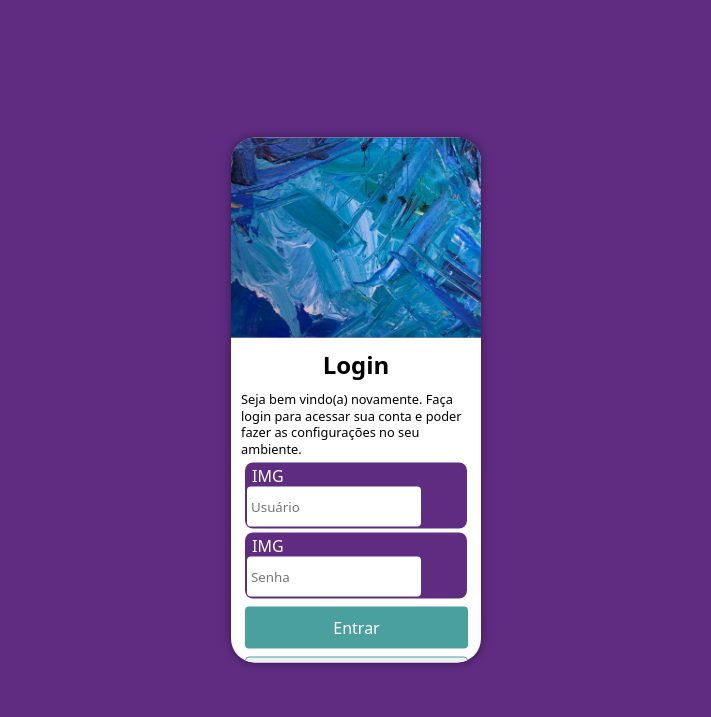
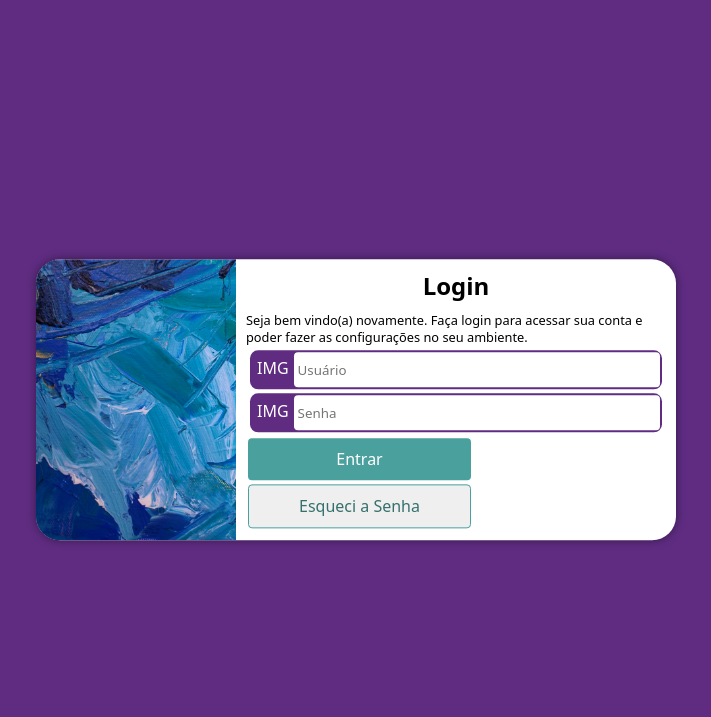
Before and after one commit to Bieelsanto/projeto-login, a plain HTML site: page index.html in a window 1280 px wide. Shown: the whole page, without its empty margins (284-995 px from the left). Drawn offline with Linux system fonts and the light colour scheme.

Commit message:
exercícios atualização

```diff
--- /dev/null
+++ b/estilos/media-query.css
@@ -0,0 +1,41 @@
+@charset "UTF-8";
+
+/*
+Typical device breaking points:
+-------------------------------
+Mobile: 360 x 640.
+Mobile: 375 x 667.
+Mobile: 360 x 720.
+iPhone X: 375 x 812.
+Pixel 2: 411 x 731.
+Tablet: 768 x 1024.
+Laptop: 1366 x 768.
+High-res laptop or desktop: 1920 x 1080.
+--------------------------------
+ */
+
+@media screen and (min-width:812px){
+    section#login{
+        display: flex;
+        flex-direction: row;
+        background-color: white;
+
+        width: auto;
+        height: auto;
+    }
+
+    section#login > div#imagem{
+
+        background: var(--cor-primaria) url(../imagens/pexels-nick-collins-1292998.jpg) no-repeat;
+        min-width: 200px;
+        height: auto;
+        background-size: cover;
+        display: block;
+    }
+    div#formulario{
+        display: flex;
+        flex-direction: row;
+        flex-wrap: nowrap;
+    }
+
+}
--- a/estilos/style.css
+++ b/estilos/style.css
@@ -64,6 +64,13 @@ section#login > div#formulario{
     display: block;
 }
 
+div#formulario{
+    display: flex;
+    justify-content: flex-start;
+    align-items: stretch;
+    flex-direction: row;
+}
+
 div#formulario > h1{
     text-align: center;
     margin-bottom: 10px;
@@ -80,6 +87,10 @@ div#divusu, div#divsen{
     padding: 2px;
     margin: 4px;
     border-radius: 8px;
+    display: flex;
+    justify-content: flex-start;
+    align-items: stretch;
+    flex-direction: row;
 }
 
 div#divusu > label, div#divsen > label{
@@ -90,9 +101,9 @@ div#divusu > label, div#divsen > label{
 input#iusu, input#isen{
     border: none;
     border-radius: 4px;
-    height: 40px;
+    height: 35px;
     text-indent: 4px;
-    width: 174px;
+    flex-grow: 1000;
 }
 
 input#ient{
@@ -101,9 +112,10 @@ input#ient{
     color: white;
     padding: 10px;
     border-radius: 4px;
-    margin: 4px;
+    margin: 2px;
     width: 223px;
     font-size: 1em;
+    flex-grow: 1000;
 }
 
 input#ient:hover{
@@ -113,18 +125,18 @@ input#ient:hover{
 
 input#iesq{
     border: 1px solid var(--cor-secundaria);
-    color: rgb(73, 73, 73);
+    color: #36706e;
     padding: 10px;
     border-radius: 4px;
-    margin: 4px;
+    margin: 2px;
     width: 223px;
     font-size: 1em;
+    flex-grow: 1000;
 }
-
-
 
 input#iesq:hover{
     cursor: pointer;
-    background-color: black;
-    color: white;
+    background-color: none;
+    border: 3px solid red;
+    box-sizing: border-box;
 }
--- a/index.html
+++ b/index.html
@@ -6,6 +6,7 @@
     <meta name="viewport" content="width=device-width, initial-scale=1.0">
     <title>Login</title>
     <link rel="stylesheet" href="estilos/style.css">
+    <link rel="stylesheet" href="estilos/media-query.css">
 </head>
 <body>
     <main>
```
